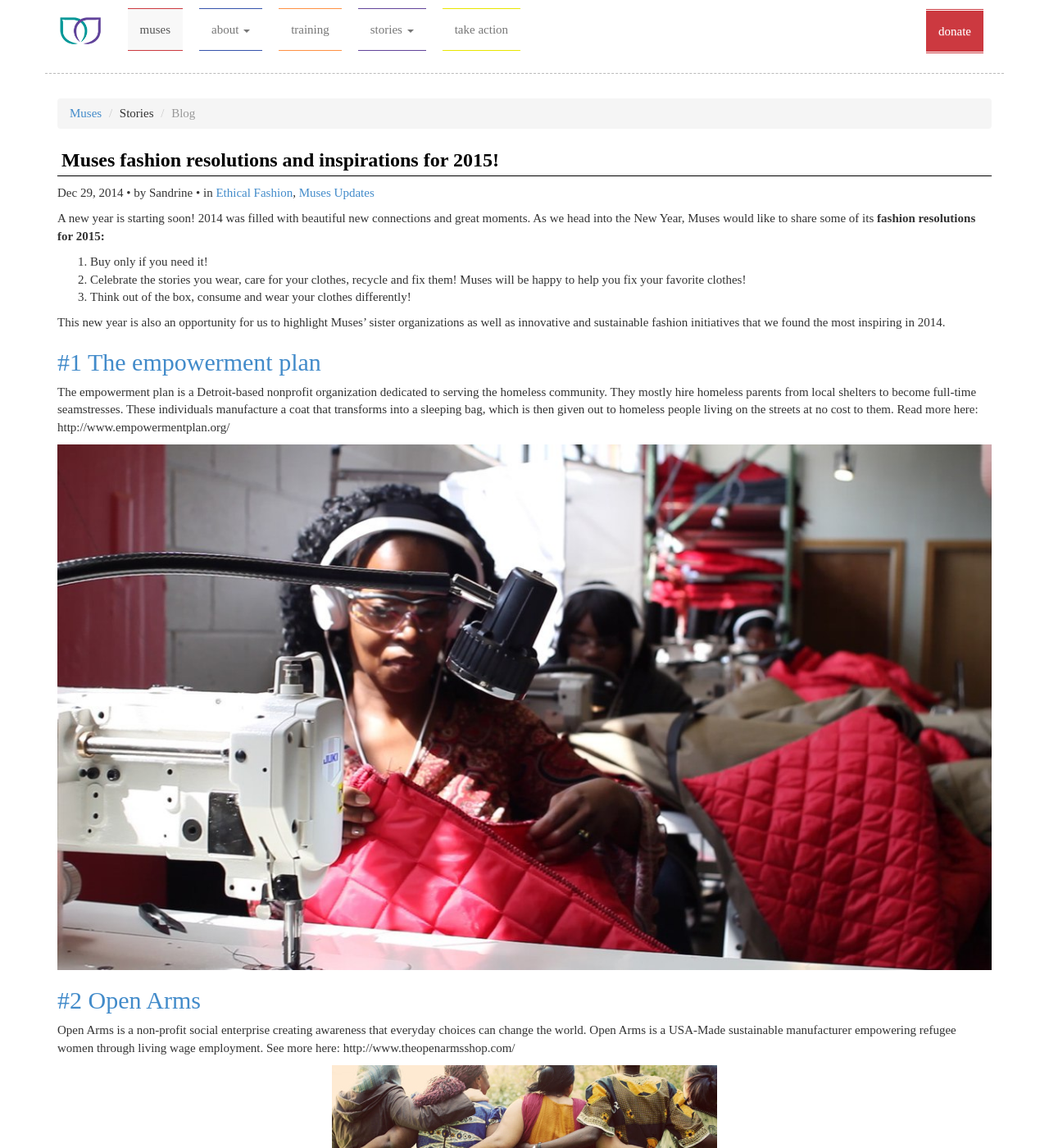
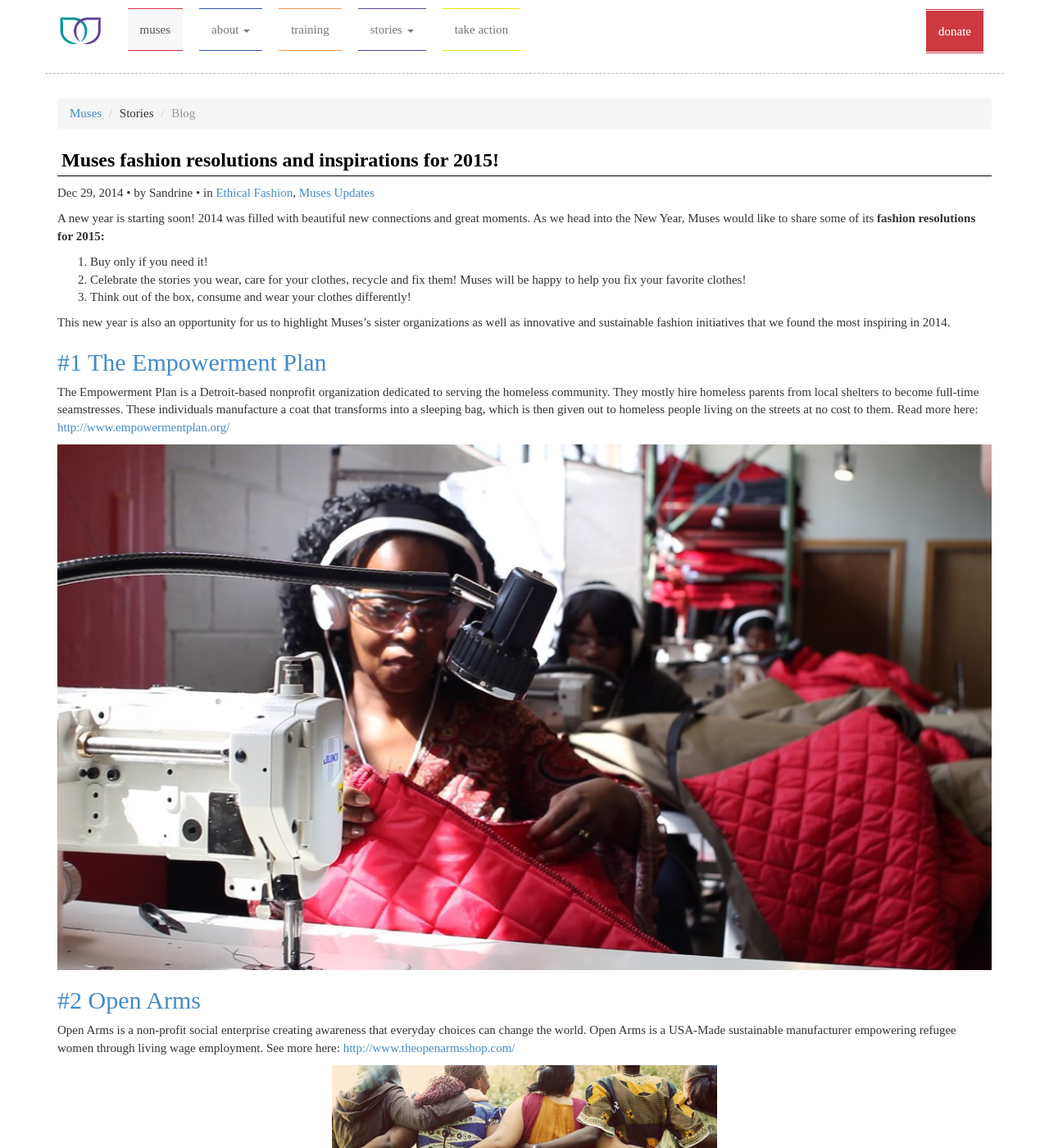
Before and after one commit to seattlemuses/seattlemuses.github.io, a Jekyll site: the page built from _posts/2014-12-29-muses-fashion-resolutions-and-inspirations-for-2015.md, in a window 1280 px wide and 1400 px high. Shown: the whole window at 82% size. Built offline with Jekyll 4.4.1, drawn with Linux system fonts in a browser that asks for light colours; nearby versions of some CDN libraries; some of the changed lines change nothing that is shown; some of the changed text lies outside the part shown.

Commit message:
Updated 2014-12-29-muses-fashion-resolutions-and-inspirations-for-2015.md

```diff
--- a/_posts/2014-12-29-muses-fashion-resolutions-and-inspirations-for-2015.md
+++ b/_posts/2014-12-29-muses-fashion-resolutions-and-inspirations-for-2015.md
@@ -1,36 +1,37 @@
 ---
 published: true
-title: Muses fashion resolutions and inspirations for 2015!
+title: "Muses fashion resolutions and inspirations for 2015!"
 author: Sandrine
 date: 2014 December 29
 categories:
   - "ethical-fashion"
   - "muses-updates"
-thumbnail: /assets/un-the-initiative-4.jpg
+thumbnail: "/assets/un-the-initiative-4.jpg"
 ---
+
 A new year is starting soon! 2014 was filled with beautiful new connections and great moments. As we head into the New Year, Muses would like to share some of its **fashion resolutions for 2015:**
 
 1. Buy only if you need it!
 2. Celebrate the stories you wear, care for your clothes, recycle and fix them! Muses will be happy to help you fix your favorite clothes!
 3. Think out of the box, consume and wear your clothes differently!
 
-This new year is also an opportunity for us to highlight Muses' sister organizations as well as innovative and sustainable fashion initiatives that we found the most inspiring in 2014.
+This new year is also an opportunity for us to highlight Muses's sister organizations as well as innovative and sustainable fashion initiatives that we found the most inspiring in 2014.
 
-## [#1 The empowerment plan](http://www.empowermentplan.org/)
+## [#1 The Empowerment Plan](http://www.empowermentplan.org/)
 
-The empowerment plan is a Detroit-based nonprofit organization dedicated to serving the homeless community. They mostly hire homeless parents from local shelters to become full-time seamstresses. These individuals manufacture a coat that transforms into a sleeping bag, which is then given out to homeless people living on the streets at no cost to them. Read more here: http://www.empowermentplan.org/
+The Empowerment Plan is a Detroit-based nonprofit organization dedicated to serving the homeless community. They mostly hire homeless parents from local shelters to become full-time seamstresses. These individuals manufacture a coat that transforms into a sleeping bag, which is then given out to homeless people living on the streets at no cost to them. Read more here: [http://www.empowermentplan.org/](http://www.empowermentplan.org/)
 
 ![](/assets/36204_53dc2b0c4bbc78.01845670-big.jpg?q=20140802001516)
 
 ## [#2 Open Arms](http://www.theopenarmsshop.com)
 
-Open Arms is a non-profit social enterprise creating awareness that everyday choices can change the world. Open Arms is a USA-Made sustainable manufacturer empowering refugee women through living wage employment. See more here: http://www.theopenarmsshop.com/
+Open Arms is a non-profit social enterprise creating awareness that everyday choices can change the world. Open Arms is a USA-Made sustainable manufacturer empowering refugee women through living wage employment. See more here: [http://www.theopenarmsshop.com/](http://www.theopenarmsshop.com/)
 
-![IMG_9983e2.jpg](/assets/a4061-img_9983e2.jpg)
+![](/assets/a4061-img_9983e2.jpg)
 
 ## [#3 The ITC Ethical Fashion Initiative funded by United Nations](http://www.intracen.org/itc/projects/ethical-fashion/the-initiative/#sthash.qCTQUsba.dpuf)
 
-The Ethical Fashion Initiative is not a charity. It facilitates dignified work at a fair wage. It does so by connecting some of the world's most marginalized artisans in Africa and Haiti with the fashion industry's top talents, for mutual benefit. It also works with upcoming designers in West Africa to promote local talent and increase export capacities of the region. See more at: http://www.intracen.org/itc/projects/ethical-fashion/the-initiative/#sthash.qCTQUsba.dpuf
+The Ethical Fashion Initiative is not a charity. It facilitates dignified work at a fair wage. It does so by connecting some of the world's most marginalized artisans in Africa and Haiti with the fashion industry's top talents, for mutual benefit. It also works with upcoming designers in West Africa to promote local talent and increase export capacities of the region. See more at: [http://www.intracen.org/itc/projects/ethical-fashion/the-initiative/#sthash.qCTQUsba.dpuf](http://www.intracen.org/itc/projects/ethical-fashion/the-initiative/#sthash.qCTQUsba.dpuf)
 
 ![](/assets/20aafbab-2189-463c-813c-dbd7a9e08ddb (1).jpg)
 
```
